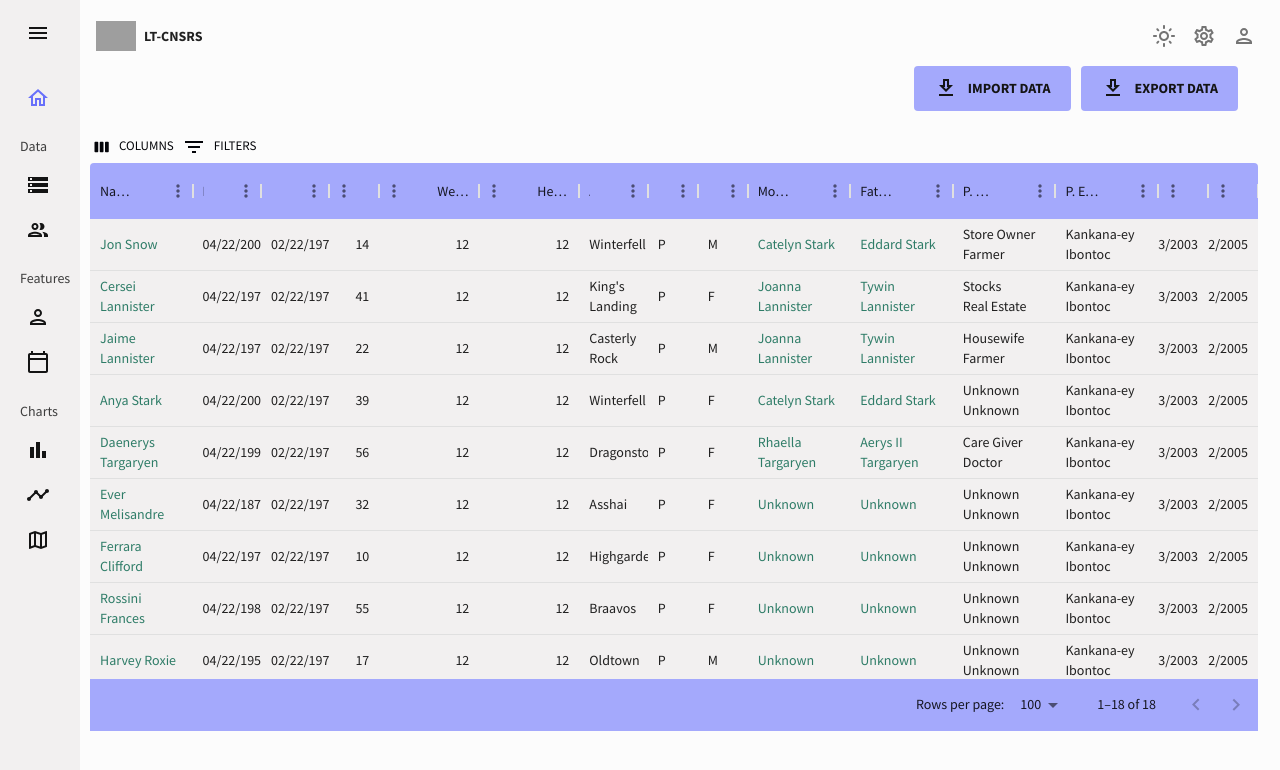
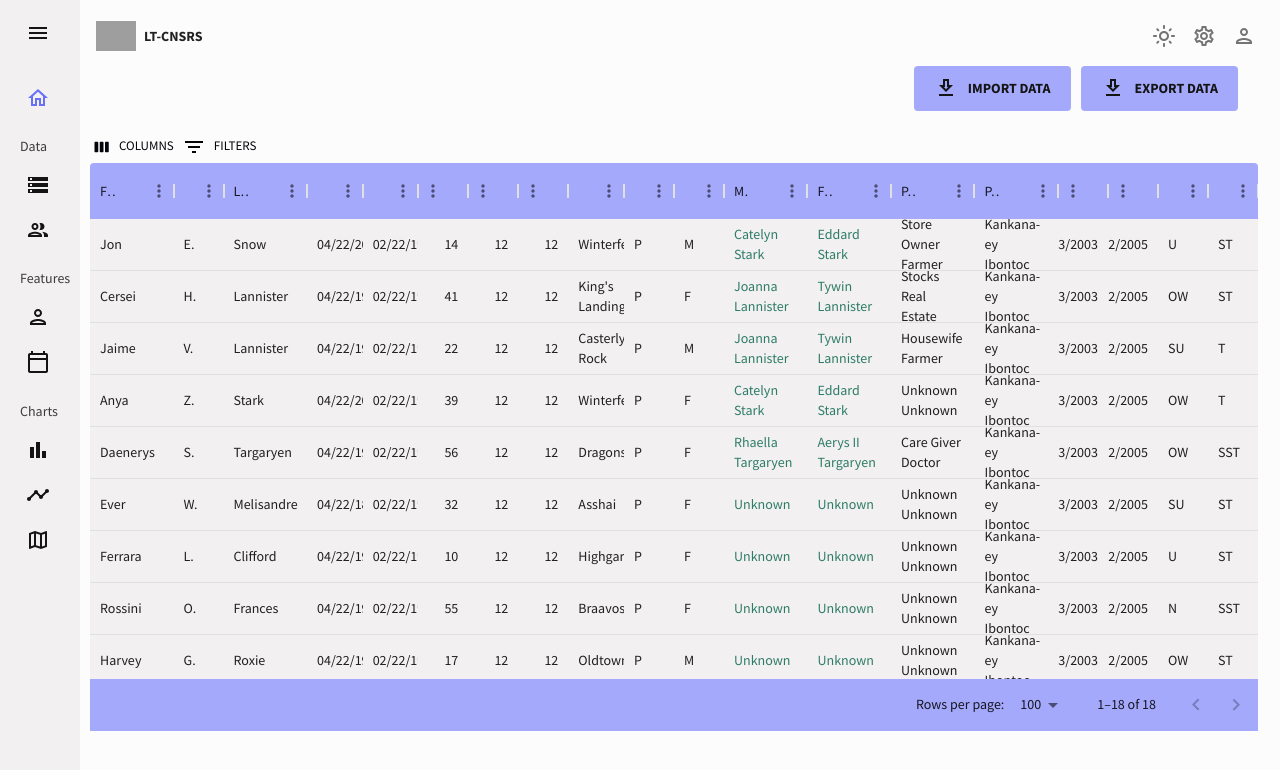
Before and after one commit to jkClyde/fullstack_ltcnsrs, a React (Vite) app in the folder client/: page /database in a window 1280 px wide. Shown: the top 770 px of the page. Built offline with nearby package versions, Linux system fonts and the light colour scheme; grey boxes are pictures that could not be loaded.

Commit message:
Changes for the form, table, patient info

```diff
--- a/client/src/data/mockData.js
+++ b/client/src/data/mockData.js
@@ -1,9 +1,26 @@
 import { tokens } from "../theme";
+
+function getRandomInitial() {
+  const initials = "ABCDEFGHIJKLMNOPQRSTUVWXYZ";
+  return initials.charAt(Math.floor(Math.random() * initials.length)) + '.';
+}
+
+const getRandomStatusWeight = () => {
+  const statusWeightValues = ["SU", "U", "N", "OW"];
+  return statusWeightValues[Math.floor(Math.random() * statusWeightValues.length)];
+};
+
+const getRandomStatusHeight = () => {
+  const statusHeightValues = ["SST", "ST", "N", "T"];
+  return statusHeightValues[Math.floor(Math.random() * statusHeightValues.length)];
+};
 
 export const mockDataTeam = [
   {
     id: 1,
-    name: "Jon Snow",
+    fname: "Jon",
+    mname: getRandomInitial(),
+    lname: "Snow",
     sex: "M",
     birthdate: '04/22/2000',
     fathersName: "Eddard Stark",
@@ -12,7 +29,7 @@ export const mockDataTeam = [
     mothersName: "Catelyn Stark",
     mothersOccupation: "Store Owner",
     mothersEthnicity: "Kankana-ey",
-    address: "Winterfell",
+    barangay: "Winterfell",
     permanentOrTransient: "P",
     access: "admin",
     weight: 12,
@@ -23,10 +40,14 @@ export const mockDataTeam = [
     disability: "None",
     vac: '01/23/2003',
     purga: '12/22/2005',
+    sWeight: getRandomStatusWeight(),
+    sHeight: getRandomStatusHeight(),
   },
   {
     id: 2,
-    name: "Cersei Lannister",
+    fname: "Cersei",
+    mname: getRandomInitial(),
+    lname: "Lannister",
     sex: "F",
     birthdate: '04/22/1979',
     fathersName: "Tywin Lannister",
@@ -35,7 +56,7 @@ export const mockDataTeam = [
     mothersName: "Joanna Lannister",
     mothersOccupation: "Stocks",
     mothersEthnicity: "Kankana-ey",
-    address: "King's Landing",
+    barangay: "King's Landing",
     permanentOrTransient: "P",
     access: "manager",
     weight: 12,
@@ -46,10 +67,14 @@ export const mockDataTeam = [
     disability: "None",
     vac: '01/23/2003',
     purga: '12/22/2005',
+    sWeight: getRandomStatusWeight(),
+    sHeight: getRandomStatusHeight(),
   },
   {
     id: 3,
-    name: "Jaime Lannister",
+    fname: "Jaime",
+    mname: getRandomInitial(),
+    lname: "Lannister",
     sex: "M",
     birthdate: '04/22/1976',
     fathersName: "Tywin Lannister",
@@ -58,7 +83,7 @@ export const mockDataTeam = [
     mothersName: "Joanna Lannister",
     mothersOccupation: "Housewife",
     mothersEthnicity: "Kankana-ey",
-    address: "Casterly Rock",
+    barangay: "Casterly Rock",
     permanentOrTransient: "P",
     access: "user",
     weight: 12,
@@ -69,10 +94,14 @@ export const mockDataTeam = [
     disability: "None",
     vac: '01/23/2003',
     purga: '12/22/2005',
+    sWeight: getRandomStatusWeight(),
+    sHeight: getRandomStatusHeight(),
   },
   {
     id: 4,
-    name: "Anya Stark",
+    fname: "Anya",
+    mname: getRandomInitial(),
+    lname: "Stark",
     sex: "F",
     birthdate: '04/22/2007',
     fathersName: "Eddard Stark",
@@ -81,7 +110,7 @@ export const mockDataTeam = [
     mothersName: "Catelyn Stark",
     mothersOccupation: "Unknown",
     mothersEthnicity: "Kankana-ey",
-    address: "Winterfell",
+    barangay: "Winterfell",
     permanentOrTransient: "P",
     access: "admin",
     weight: 12,
@@ -92,10 +121,14 @@ export const mockDataTeam = [
     disability: "None",
     vac: '01/23/2003',
     purga: '12/22/2005',
+    sWeight: getRandomStatusWeight(),
+    sHeight: getRandomStatusHeight(),
   },
   {
     id: 5,
-    name: "Daenerys Targaryen",
+    fname: "Daenerys",
+    mname: getRandomInitial(),
+    lname: "Targaryen",
     sex: "F",
     birthdate: '04/22/1992',
     fathersName: "Aerys II Targaryen",
@@ -104,7 +137,7 @@ export const mockDataTeam = [
     mothersName: "Rhaella Targaryen",
     mothersOccupation: "Care Giver",
     mothersEthnicity: "Kankana-ey",
-    address: "Dragonstone",
+    barangay: "Dragonstone",
     permanentOrTransient: "P",
     access: "user",
     weight: 12,
@@ -115,10 +148,14 @@ export const mockDataTeam = [
     disability: "None",
     vac: '01/23/2003',
     purga: '12/22/2005',
+    sWeight: getRandomStatusWeight(),
+    sHeight: getRandomStatusHeight(),
   },
   {
     id: 6,
-    name: "Ever Melisandre",
+    fname: "Ever",
+    mname: getRandomInitial(),
+    lname: "Melisandre",
     sex: "F",
     birthdate: '04/22/1873',
     fathersName: "Unknown",
@@ -127,7 +164,7 @@ export const mockDataTeam = [
     mothersName: "Unknown",
     mothersOccupation: "Unknown",
     mothersEthnicity: "Kankana-ey",
-    address: "Asshai",
+    barangay: "Asshai",
     permanentOrTransient: "P",
     access: "manager",
     weight: 12,
@@ -138,10 +175,14 @@ export const mockDataTeam = [
     disability: "None",
     vac: '01/23/2003',
     purga: '12/22/2005',
+    sWeight: getRandomStatusWeight(),
+    sHeight: getRandomStatusHeight(),
   },
   {
     id: 7,
-    name: "Ferrara Clifford",
+    fname: "Ferrara",
+    mname: getRandomInitial(),
+    lname: "Clifford",
     sex: "F",
     birthdate: '04/22/1979',
     fathersName: "Unknown",
@@ -150,7 +191,7 @@ export const mockDataTeam = [
     mothersName: "Unknown",
     mothersOccupation: "Unknown",
     mothersEthnicity: "Kankana-ey",
-    address: "Highgarden",
+    barangay: "Highgarden",
     permanentOrTransient: "P",
     access: "user",
     weight: 12,
@@ -161,10 +202,14 @@ export const mockDataTeam = [
     disability: "None",
     vac: '01/23/2003',
     purga: '12/22/2005',
+    sWeight: getRandomStatusWeight(),
+    sHeight: getRandomStatusHeight(),
   },
   {
     id: 8,
-    name: "Rossini Frances",
+    fname: "Rossini",
+    mname: getRandomInitial(),
+    lname: "Frances",
     sex: "F",
     birthdate: '04/22/1987',
     fathersName: "Unknown",
@@ -173,7 +218,7 @@ export const mockDataTeam = [
     mothersName: "Unknown",
     mothersOccupation: "Unknown",
     mothersEthnicity: "Kankana-ey",
-    address: "Braavos",
+    barangay: "Braavos",
     permanentOrTransient: "P",
     access: "user",
     weight: 12,
@@ -184,10 +229,14 @@ export const mockDataTeam = [
     disability: "None",
     vac: '01/23/2003',
     purga: '12/22/2005',
+    sWeight: getRandomStatusWeight(),
+    sHeight: getRandomStatusHeight(),
   },
   {
     id: 9,
-    name: "Harvey Roxie",
+    fname: "Harvey",
+    mname: getRandomInitial(),
+    lname: "Roxie",
     sex: "M",
     birthdate: '04/22/1958',
     fathersName: "Unknown",
@@ -196,7 +245,7 @@ export const mockDataTeam = [
     mothersName: "Unknown",
     mothersOccupation: "Unknown",
     mothersEthnicity: "Kankana-ey",
-    address: "Oldtown",
+    barangay: "Oldtown",
     permanentOrTransient: "P",
     access: "admin",
     weight: 12,
@@ -207,10 +256,14 @@ export const mockDataTeam = [
     disability: "None",
     vac: '01/23/2003',
     purga: '12/22/2005',
+    sWeight: getRandomStatusWeight(),
+    sHeight: getRandomStatusHeight(),
   },
   {
     id: 10,
-    name: "Jon Snow",
+    fname: "Jon",
+    mname: getRandomInitial(),
+    lname: "Snow",
     sex: "M",
     birthdate: '04/22/2000',
     fathersName: "Eddard Stark",
@@ -219,7 +272,7 @@ export const mockDataTeam = [
     mothersName: "Catelyn Stark",
     mothersOccupation: "LadUnknownnterfell",
     mothersEthnicity: "RKankana-eyds",
-    address: "Winterfell",
+    barangay: "Winterfell",
     permanentOrTransient: "P",
     access: "admin",
     weight: 12,
@@ -230,10 +283,14 @@ export const mockDataTeam = [
     disability: "None",
     vac: '01/23/2003',
     purga: '12/22/2005',
+    sWeight: getRandomStatusWeight(),
+    sHeight: getRandomStatusHeight(),
   },
   {
     id: 12,
-    name: "Cersei Lannister",
+    fname: "Cersei",
+    mname: getRandomInitial(),
+    lname: "Lannister",
     sex: "F",
     birthdate: '04/22/1979',
     fathersName: "Tywin Lannister",
@@ -242,7 +299,7 @@ export const mockDataTeam = [
     mothersName: "Joanna Lannister",
     mothersOccupation: "LadUnknownsterly Rock",
     mothersEthnicity: "WKankana-eynds",
-    address: "King's Landing",
+    barangay: "King's Landing",
     permanentOrTransient: "P",
     access: "manager",
     weight: 12,
@@ -253,10 +310,14 @@ export const mockDataTeam = [
     disability: "None",
     vac: '01/23/2003',
     purga: '12/22/2005',
+    sWeight: getRandomStatusWeight(),
+    sHeight: getRandomStatusHeight(),
   },
   {
     id: 13,
-    name: "Jaime Lannister",
+    fname: "Jaime",
+    mname: getRandomInitial(),
+    lname: "Lannister",
     sex: "M",
     birthdate: '04/22/1976',
     fathersName: "Tywin Lannister",
@@ -265,7 +326,7 @@ export const mockDataTeam = [
     mothersName: "Joanna Lannister",
     mothersOccupation: "LadUnknownsterly Rock",
     mothersEthnicity: "WKankana-eynds",
-    address: "Casterly Rock",
+    barangay: "Casterly Rock",
     permanentOrTransient: "P",
     access: "user",
     weight: 12,
@@ -276,10 +337,14 @@ export const mockDataTeam = [
     disability: "None",
     vac: '01/23/2003',
     purga: '12/22/2005',
+    sWeight: getRandomStatusWeight(),
+    sHeight: getRandomStatusHeight(),
   },
   {
     id: 14,
-    name: "Anya Stark",
+    fname: "Anya",
+    mname: getRandomInitial(),
+    lname: "Stark",
     sex: "F",
     birthdate: '04/22/2007',
     fathersName: "Eddard Stark",
@@ -288,7 +353,7 @@ export const mockDataTeam = [
     mothersName: "Catelyn Stark",
     mothersOccupation: "LadUnknownnterfell",
     mothersEthnicity: "RKankana-eyds",
-    address: "Winterfell",
+    barangay: "Winterfell",
     permanentOrTransient: "P",
     access: "admin",
     weight: 12,
@@ -299,10 +364,14 @@ export const mockDataTeam = [
     disability: "None",
     vac: '01/23/2003',
     purga: '12/22/2005',
+    sWeight: getRandomStatusWeight(),
+    sHeight: getRandomStatusHeight(),
   },
   {
     id: 15,
-    name: "Daenerys Targaryen",
+    fname: "Daenerys",
+    mname: getRandomInitial(),
+    lname: "Targaryen",
     sex: "F",
     birthdate: '04/22/1992',
     fathersName: "Aerys II Targaryen",
@@ -311,7 +380,7 @@ export const mockDataTeam = [
     mothersName: "Rhaella Targaryen",
     mothersOccupation: "QueUnknownhe Andals",
     mothersEthnicity: "VKankana-ey",
-    address: "Dragonstone",
+    barangay: "Dragonstone",
     permanentOrTransient: "P",
     access: "user",
     weight: 12,
@@ -322,10 +391,14 @@ export const mockDataTeam = [
     disability: "None",
     vac: '01/23/2003',
     purga: '12/22/2005',
+    sWeight: getRandomStatusWeight(),
+    sHeight: getRandomStatusHeight(),
   },
   {
     id: 16,
-    name: "Ever Melisandre",
+    fname: "Ever",
+    mname: getRandomInitial(),
+    lname: "Melisandre",
     sex: "F",
     birthdate: '04/22/1873',
     fathersName: "Unknown",
@@ -334,7 +407,7 @@ export const mockDataTeam = [
     mothersName: "Unknown",
     mothersOccupation: "Unknown",
     mothersEthnicity: "Kankana-ey",
-    address: "Asshai",
+    barangay: "Asshai",
     permanentOrTransient: "P",
     access: "manager",
     weight: 12,
@@ -345,10 +418,14 @@ export const mockDataTeam = [
     disability: "None",
     vac: '01/23/2003',
     purga: '12/22/2005',
+    sWeight: getRandomStatusWeight(),
+    sHeight: getRandomStatusHeight(),
   },
   {
     id: 17,
-    name: "Ferrara Clifford",
+    fname: "Ferrara",
+    mname: getRandomInitial(),
+    lname: "Clifford",
     sex: "F",
     birthdate: '04/22/1979',
     fathersName: "Unknown",
@@ -357,7 +434,7 @@ export const mockDataTeam = [
     mothersName: "Unknown",
     mothersOccupation: "Unknown",
     mothersEthnicity: "Kankana-ey",
-    address: "Highgarden",
+    barangay: "Highgarden",
     permanentOrTransient: "P",
     access: "user",
     weight: 12,
@@ -368,10 +445,14 @@ export const mockDataTeam = [
     disability: "None",
     vac: '01/23/2003',
     purga: '12/22/2005',
+    sWeight: getRandomStatusWeight(),
+    sHeight: getRandomStatusHeight(),
   },
   {
     id: 18,
-    name: "Rossini Frances",
+    fname: "Rossini",
+    mname: getRandomInitial(),
+    lname: "Frances",
     sex: "F",
     birthdate: '04/22/1987',
     fathersName: "Unknown",
@@ -380,7 +461,7 @@ export const mockDataTeam = [
     mothersName: "Unknown",
     mothersOccupation: "Unknown",
     mothersEthnicity: "Kankana-ey",
-    address: "Braavos",
+    barangay: "Braavos",
     permanentOrTransient: "P",
     access: "user",
     weight: 12,
@@ -391,10 +472,14 @@ export const mockDataTeam = [
     disability: "None",
     vac: '01/23/2003',
     purga: '12/22/2005',
+    sWeight: getRandomStatusWeight(),
+    sHeight: getRandomStatusHeight(),
   },
   {
     id: 19,
-    name: "Harvey Roxie",
+    fname: "Harvey",
+    mname: getRandomInitial(),
+    lname: "Roxie",
     sex: "M",
     birthdate: '04/22/1958',
     fathersName: "Unknown",
@@ -403,7 +488,7 @@ export const mockDataTeam = [
     mothersName: "Unknown",
     mothersOccupation: "Unknown",
     mothersEthnicity: "Kankana-ey",
-    address: "Oldtown",
+    barangay: "Oldtown",
     permanentOrTransient: "P",
     access: "admin",
     weight: 12,
@@ -414,9 +499,10 @@ export const mockDataTeam = [
     disability: "None",
     vac: '01/23/2003',
     purga: '12/22/2005',
+    sWeight: getRandomStatusWeight(),
+    sHeight: getRandomStatusHeight(),
   },
 ];
-
 
 export const mockBarData = [
   {
--- a/client/src/scenes/Database/Table.jsx
+++ b/client/src/scenes/Database/Table.jsx
@@ -52,10 +52,24 @@ const Table = () => {
 
   const columns = [
     {
-      field: "name",
-      headerName: "Name",
+      field: "fname",
+      headerName: "First Name",
       flex: 3,
-      cellClassName: "name-column--cell",
+      cellClassName: "fname-column--cell",
+      renderCell: renderWrappedCell,
+    },
+    {
+      field: "mname",
+      headerName: "Middle Name",
+      flex: 1,
+      cellClassName: "mname-column--cell",
+      renderCell: renderWrappedCell,
+    },
+    {
+      field: "lname",
+      headerName: "Last Name",
+      flex: 3,
+      cellClassName: "lname-column--cell",
       renderCell: renderWrappedCell,
     },
     {
@@ -81,18 +95,20 @@ const Table = () => {
       field: "weight",
       headerName: "Weight",
       type: "number",
+      flex: 1.5,
       renderCell: renderWrappedCell,
     },
     {
       field: "height",
       headerName: "Height",
       type: "number",
+      flex: 1.5,
       renderCell: renderWrappedCell,
     },
     {
-      field: "address",
+      field: "barangay",
       flex: 2,
-      headerName: "Address",
+      headerName: "Barangay",
       renderCell: renderWrappedCell,
     },
     {
@@ -157,6 +173,18 @@ const Table = () => {
       field: "purga",
       headerName: "Purga",
       type: "number", //need to identify if value is text/number
+      flex: 1,
+      renderCell: renderWrappedCell,
+    },
+    {
+      field: "sWeight",
+      headerName: "Status (Weight)",
+      flex: 1,
+      renderCell: renderWrappedCell,
+    },
+    {
+      field: "sHeight",
+      headerName: "Status (Height)",
       flex: 1,
       renderCell: renderWrappedCell,
     },
--- a/client/src/scenes/form/Form.jsx
+++ b/client/src/scenes/form/Form.jsx
@@ -116,14 +116,42 @@ const Form = () => {
                 fullWidth
                 variant="filled"
                 type="text"
-                label="Full Name"
+                label="First Name"
                 onBlur={handleBlur}
                 onChange={handleChange}
-                value={values.fullname}
-                name="fullname"
-                error={!!touched.fullname && !!errors.fullname}
-                helperText={touched.fullname && errors.fullname}
-                sx={{ gridColumn: "span 2" }}
+                value={values.firstName}
+                name="firstName"
+                error={!!touched.firstName && !!errors.firstName}
+                helperText={touched.firstName && errors.firstName}
+                sx={{ gridColumn: "span 1" }}
+              />
+
+              <TextField
+                fullWidth
+                variant="filled"
+                type="text"
+                label="Middle Initial"
+                onBlur={handleBlur}
+                onChange={handleChange}
+                value={values.middleName}
+                name="middleName"
+                error={!!touched.middleName && !!errors.middleName}
+                helperText={touched.middleName && errors.middleName}
+                sx={{ gridColumn: "span 1" }}
+              />
+
+              <TextField
+                fullWidth
+                variant="filled"
+                type="text"
+                label="Last Name"
+                onBlur={handleBlur}
+                onChange={handleChange}
+                value={values.lastName}
+                name="lastName"
+                error={!!touched.lastName && !!errors.lastName}
+                helperText={touched.lastName && errors.lastName}
+                sx={{ gridColumn: "span 1" }}
               />
               {/*Address*/}
 
@@ -375,7 +403,7 @@ const Form = () => {
                 fullWidth
                 variant="filled"
                 type="number"
-                label="Weight"
+                label="Weight(kg)"
                 onBlur={handleBlur}
                 onChange={handleChange}
                 value={values.weight}
@@ -390,7 +418,7 @@ const Form = () => {
                 fullWidth
                 variant="filled"
                 type="number"
-                label="Height"
+                label="Height(cm)"
                 onBlur={handleBlur}
                 onChange={handleChange}
                 value={values.height}
--- a/client/src/scenes/patient_page/index.jsx
+++ b/client/src/scenes/patient_page/index.jsx
@@ -1,12 +1,20 @@
 import React, { useState } from "react";
-import { Box, Typography, Divider, TextField, Button, Grid, Select, MenuItem } from "@mui/material";
+import {
+  Box,
+  Typography,
+  Divider,
+  TextField,
+  Button,
+  Grid,
+  Select,
+  MenuItem,
+} from "@mui/material";
 
 const PatientPage = ({ patient }) => {
   const [isEditing, setIsEditing] = useState(false);
   const [editedPatient, setEditedPatient] = useState({ ...patient });
-  const [selectedYear, setSelectedYear] = useState(2022); // Default selected year
-  const [selectedQuarter, setselectedQuarter] = useState('1st Quarter'); // Default selected year
-
+  const [selectedYear, setSelectedYear] = useState(2022);
+  const [selectedQuarter, setselectedQuarter] = useState("1st Quarter");
 
   const handleEditClick = () => {
     setIsEditing(true);
@@ -31,7 +39,27 @@ const PatientPage = ({ patient }) => {
   const handleYearChange = (event) => {
     setSelectedYear(event.target.value);
   };
-  const renderTextField = (label, name, value) => (
+
+  const renderFullName = () => (
+    <Box mt="16px">
+      <Typography variant="h4" style={{ fontWeight: "bold" }}>
+        Full Name:
+      </Typography>
+      <Typography variant="body1">
+        {patient.fname} {patient.mname} {patient.lname}
+      </Typography>
+    </Box>
+  );
+
+  const renderNameFields = () => (
+    <>
+      {renderTextField("First Name", "fname", editedPatient.fname)}
+      {isEditing && renderTextField("Middle Initial", "mname", editedPatient.mname)}
+      {renderTextField("Last Name", "lname", editedPatient.lname)}
+    </>
+  );
+
+  const renderTextField = (label, name, value, unit = "") => (
     <Box mt="16px">
       {isEditing ? (
         <TextField
@@ -47,20 +75,22 @@ const PatientPage = ({ patient }) => {
           <Typography variant="h4" style={{ fontWeight: "bold" }}>
             {label}:
           </Typography>
-          <Typography variant="body1">{value}</Typography>
+          <Typography variant="body1">
+            {value} {unit}
+          </Typography>
         </>
       )}
     </Box>
   );
 
   return (
-    <Box p="16px">
+    <Box p="20px">
       <Box
         display="flex"
         justifyContent="space-between"
         alignItems="center"
         flexDirection="row"
-        marginBottom='5px'
+        marginBottom="5px"
       >
         <Typography variant="h3" gutterBottom>
           Patient Profile
@@ -84,39 +114,44 @@ const PatientPage = ({ patient }) => {
             id="quarter-select"
             value={selectedQuarter}
             onChange={(event) => setselectedQuarter(event.target.value)}
-  sx={{ marginLeft: '10px' }} // Add styling if needed
+            sx={{ marginLeft: "10px" }}
           >
             <MenuItem value="1st Quarter">1st Quarter</MenuItem>
             <MenuItem value="2nd Quarter">2nd Quarter</MenuItem>
             <MenuItem value="3rd Quarter">3rd Quarter</MenuItem>
+            <MenuItem value="4th Quarter">4th Quarter</MenuItem>
           </Select>
-
         </Box>
       </Box>
       <Divider />
 
       <Grid container spacing={2}>
-        <Grid item xs={4}>
-          {renderTextField("Name", "name", editedPatient.name)}
-          {renderTextField("Date of Birth", "birthdate", editedPatient.birthdate)}
-          {renderTextField("DOW", "dow", editedPatient.dateOfWeighing)}
-          {renderTextField("Age in Months", "ageInMonths", editedPatient.ageInMonths)}
-          {renderTextField("P/T", "permanentOrTransient", editedPatient.permanentOrTransient)}
+        <Grid item xs={3}>
+          {isEditing ? renderNameFields() : renderFullName()}
+          {renderTextField("Perma/Transient", "permanentOrTransient", editedPatient.permanentOrTransient)}
+          {renderTextField("Barangay", "barangay", editedPatient.barangay)}
         </Grid>
 
-        <Grid item xs={4}>
-          {renderTextField("Weight", "weight", editedPatient.weight)}
-          {renderTextField("Height", "height", editedPatient.height)}
-          {renderTextField("Address", "address", editedPatient.address)}
+        <Grid item xs={3}>
+          {renderTextField("Weight", "weight", editedPatient.weight, "kg")}
+          {renderTextField("Height", "height", editedPatient.height, "cm")}
+          {renderTextField("Age in Months", "ageInMonths", editedPatient.ageInMonths)}
+          {renderTextField("Ethnicity", "ethnicity", `${editedPatient.fathersEthnicity}, ${editedPatient.mothersEthnicity}`)}
           {renderTextField("Gender", "sex", editedPatient.sex)}
         </Grid>
 
-        <Grid item xs={4}>
-        {renderTextField("Disability", "disabilty", editedPatient.disability)}
+        <Grid item xs={3}>
+          {renderTextField("Date of Birth", "birthdate", editedPatient.birthdate)}
+          {renderTextField("DOW", "dow", editedPatient.dateOfWeighing)}
           {renderTextField("Vaccination", "vacc", editedPatient.vac)}
           {renderTextField("Purga", "purga", editedPatient.purga)}
         </Grid>
 
+        <Grid item xs={3}>
+          {renderTextField("Status (Weight)", "status", editedPatient.sWeight)}
+          {renderTextField("Status (Height)", "status", editedPatient.sHeight)}
+          {renderTextField("Disability", "disability", editedPatient.disability)}
+        </Grid>
       </Grid>
 
       {isEditing ? (
```
Also changed, not shown: client/src/scenes/account/Signup.jsx (+4 -4 lines). Lines whose indentation alone changed are shown as unchanged.
